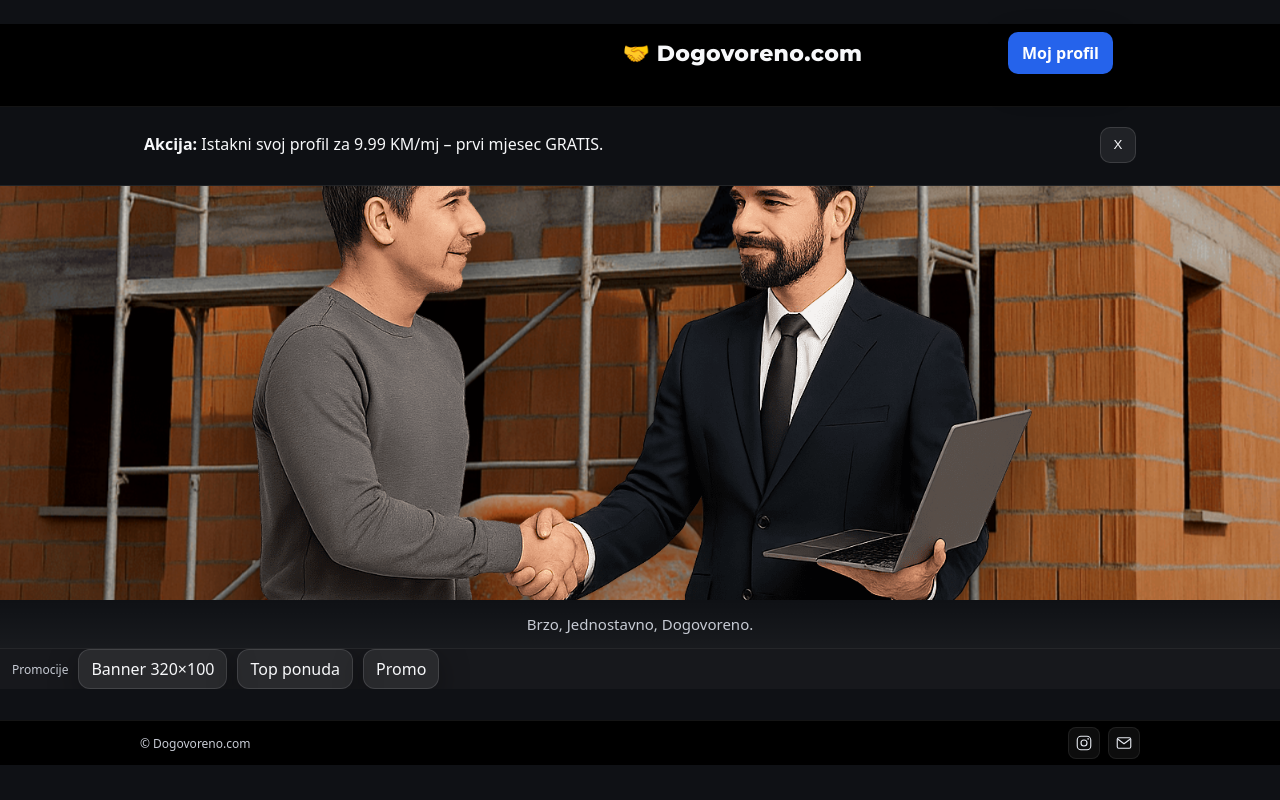
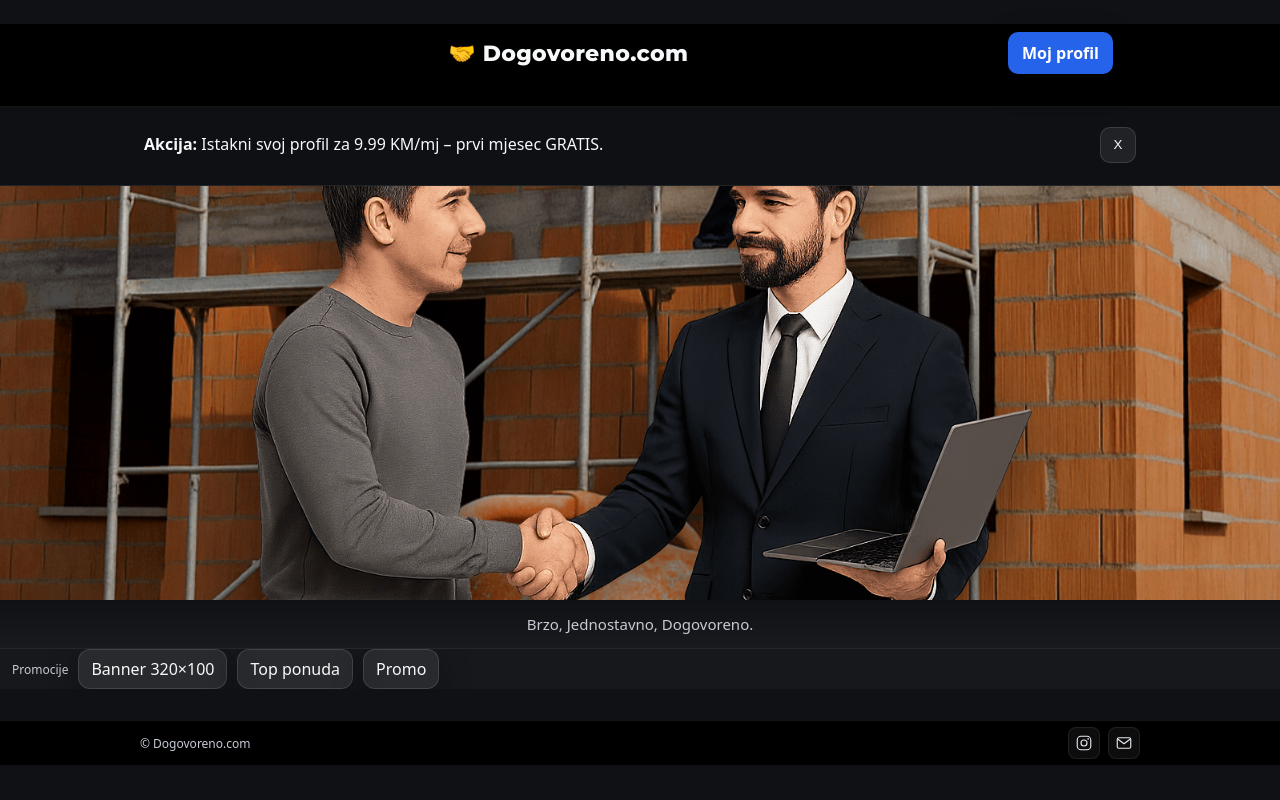
Before and after one commit to zvonebeslic/Dogovoreno, a PHP site: page / in a window 1280 px wide. Run offline with PHP 8.4, Linux system fonts and the light colour scheme.

Commit message:
Update base.css

```diff
--- a/base.css
+++ b/base.css
@@ -105,11 +105,11 @@ input,textarea,select{
 /* NASLOV – fiksno u centru ekrana */
 .site-title{
   position:absolute;
-  left:60%;
+  left:43%;
   transform:translateX(-50%);
   font-family:'Montserrat', sans-serif;
-  font-weight:800;
-  font-size:clamp(22px, 3.8vw, 21px);
+  font-weight:750;
+  font-size:clamp(22px, 3.8vw, 20px);
   letter-spacing:0.3px;
   color:var(--ink, #ffffff);
   text-align:center;
```
